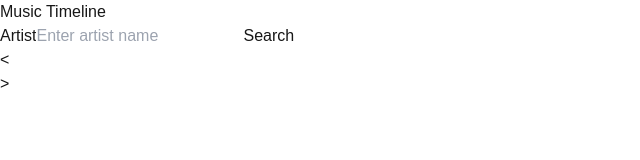
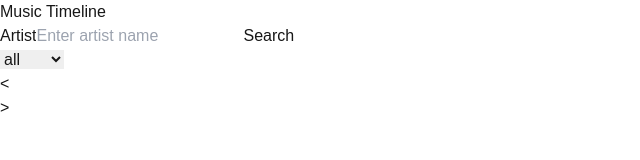
Before and after one commit to Taichi-iskw/Music-Timeline, a Next.js app: page / in a window 1280 px wide. Shown: the top 160 px of the page, without its empty margins (0-640 px from the left). Built offline with nearby package versions, Linux system fonts and the light colour scheme.

Commit message:
feat: create worksTypeSelector

```diff
--- a/src/app/page.tsx
+++ b/src/app/page.tsx
@@ -3,15 +3,20 @@ import React, { useState } from "react";
 import Header from "../components/common/Header";
 import ArtistSearchBar from "../components/artist/ArtistSearchBar";
 import ArtistList from "../components/artist/ArtistList";
+import WorksTypeSelector from "../components/timeline/WorksTypeSelector";
 
 export default function Home() {
   const [artists, setArtists] = useState<any[]>([]);
+  const [worksType, setWorksType] = useState<"single" | "album" | "all">("all");
 
   return (
     <div>
       <Header />
       <main className="pt-20 max-w-6xl mx-auto">
-        <ArtistSearchBar onSearch={setArtists} />
+        <div className="flex items-center gap-4">
+          <ArtistSearchBar onSearch={setArtists} />
+          <WorksTypeSelector value={worksType} onChange={setWorksType} />
+        </div>
         <ArtistList artists={artists} />
       </main>
     </div>
--- /dev/null
+++ b/src/components/timeline/WorksTypeSelector.tsx
@@ -0,0 +1,19 @@
+"use client";
+import React from "react";
+
+type WorksType = "single" | "album" | "all";
+
+type WorksTypeSelectorProps = {
+  value: WorksType;
+  onChange: (value: WorksType) => void;
+};
+
+const WorksTypeSelector: React.FC<WorksTypeSelectorProps> = ({ value, onChange }) => (
+  <select className="border px-2 py-1 rounded" value={value} onChange={(e) => onChange(e.target.value as WorksType)}>
+    <option value="single">single</option>
+    <option value="album">album</option>
+    <option value="all">all</option>
+  </select>
+);
+
+export default WorksTypeSelector;
```
